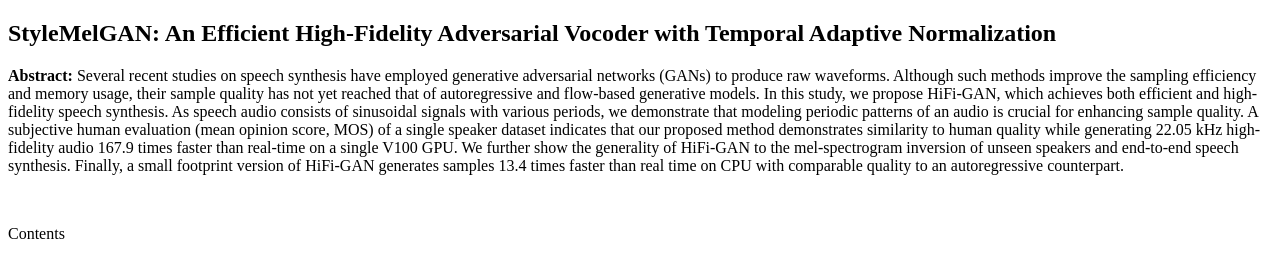
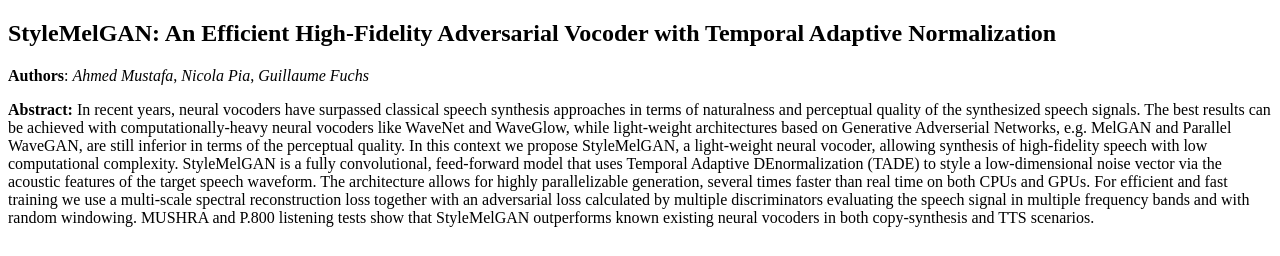
Before and after one commit to FhGSpCo/FhGSpCo.github.io, a plain HTML site: page smgan/index.html in a window 1280 px wide. Shown: the top 256 px of the page. Drawn offline with Linux system fonts and the light colour scheme.

Commit message:
Update index.html

```diff
--- a/smgan/index.html
+++ b/smgan/index.html
@@ -17,20 +17,20 @@
       </header>
     </article>
 
+    <p><b>Authors</b>: <i>Ahmed Mustafa</i>, <i>Nicola Pia</i>, <i>Guillaume Fuchs</i>
+
 <!--    <p><b>Paper:</b> <a href="">arXiv</a></p>-->
-<!--    <p><b>Authors</b>: </p>-->
+
 
     <div>
       <b>Abstract:</b>
-      Several recent studies on speech synthesis have employed generative adversarial networks (GANs) to produce raw waveforms.
-        Although such methods improve the sampling efficiency and memory usage,
-        their sample quality has not yet reached that of autoregressive and flow-based generative models.
-        In this study, we propose HiFi-GAN, which achieves both efficient and high-fidelity speech synthesis.
-        As speech audio consists of sinusoidal signals with various periods, we demonstrate that modeling periodic patterns of an audio is crucial for enhancing sample quality.
-        A subjective human evaluation (mean opinion score, MOS) of a single speaker dataset indicates
-        that our proposed method demonstrates similarity to human quality while generating 22.05 kHz high-fidelity audio 167.9 times faster
-        than real-time on a single V100 GPU. We further show the generality of HiFi-GAN to the mel-spectrogram inversion of unseen speakers and end-to-end speech synthesis.
-        Finally, a small footprint version of HiFi-GAN generates samples 13.4 times faster than real time on CPU with comparable quality to an autoregressive counterpart.
+In recent years, neural vocoders have surpassed classical speech synthesis approaches in terms of naturalness and perceptual quality of the synthesized speech signals.
+The best results can be achieved with computationally-heavy neural vocoders like WaveNet and WaveGlow, while light-weight architectures based on Generative Adverserial Networks, e.g. MelGAN and Parallel WaveGAN, are still inferior in terms of the perceptual quality.
+In this context we propose StyleMelGAN, a light-weight neural vocoder, allowing synthesis of high-fidelity speech with low computational complexity.
+StyleMelGAN is a fully convolutional, feed-forward model that uses Temporal Adaptive DEnormalization (TADE) to style a low-dimensional noise vector via the acoustic features of the target speech waveform.
+The architecture allows for highly parallelizable generation, several times faster than real time on both CPUs and GPUs.
+For efficient and fast training we use a multi-scale spectral reconstruction loss together with an adversarial loss calculated by multiple discriminators evaluating the speech signal in multiple frequency bands and with random windowing.
+MUSHRA and P.800 listening tests show that StyleMelGAN outperforms known existing neural vocoders in both copy-synthesis and TTS scenarios.
     <p></p>
     </div>
 
```
